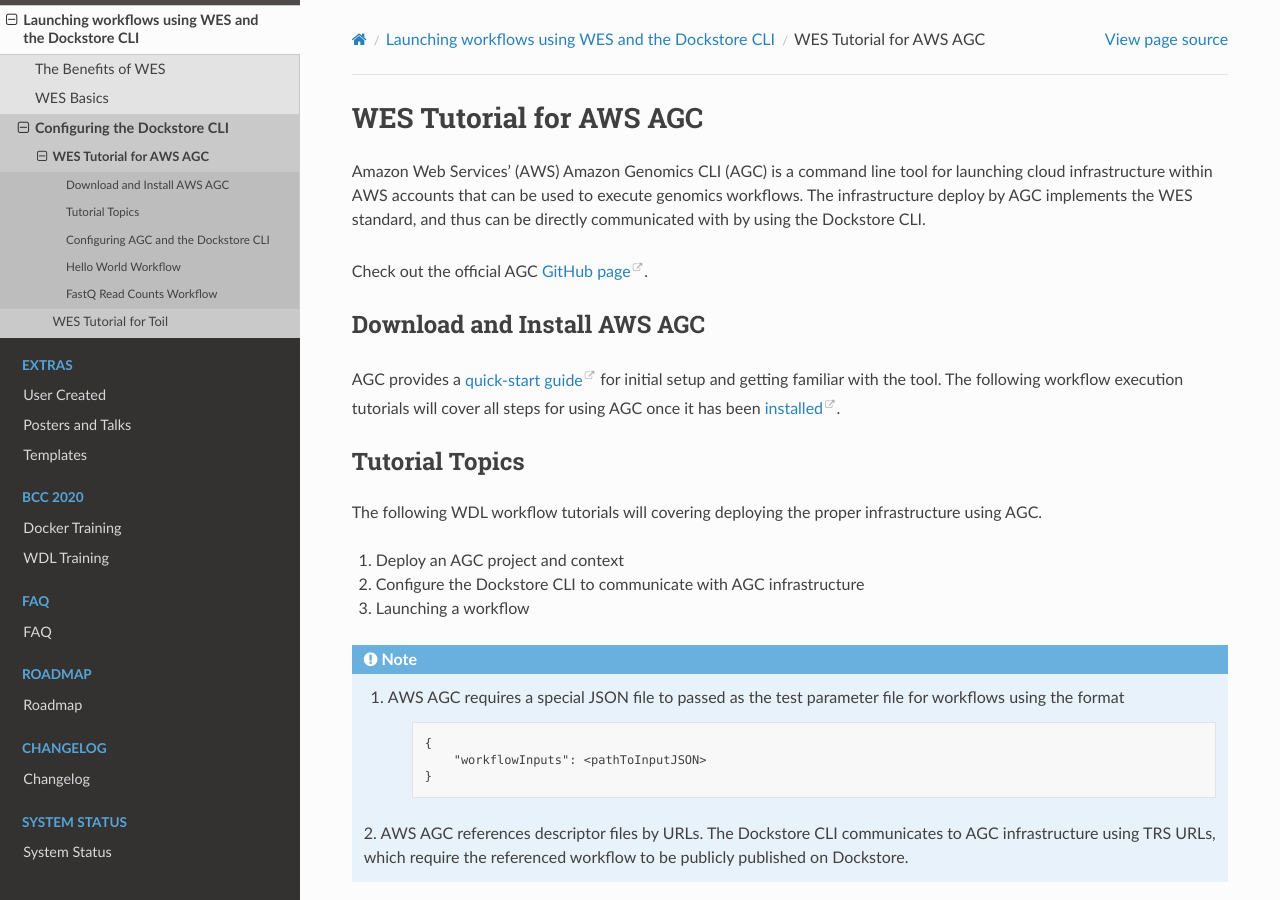
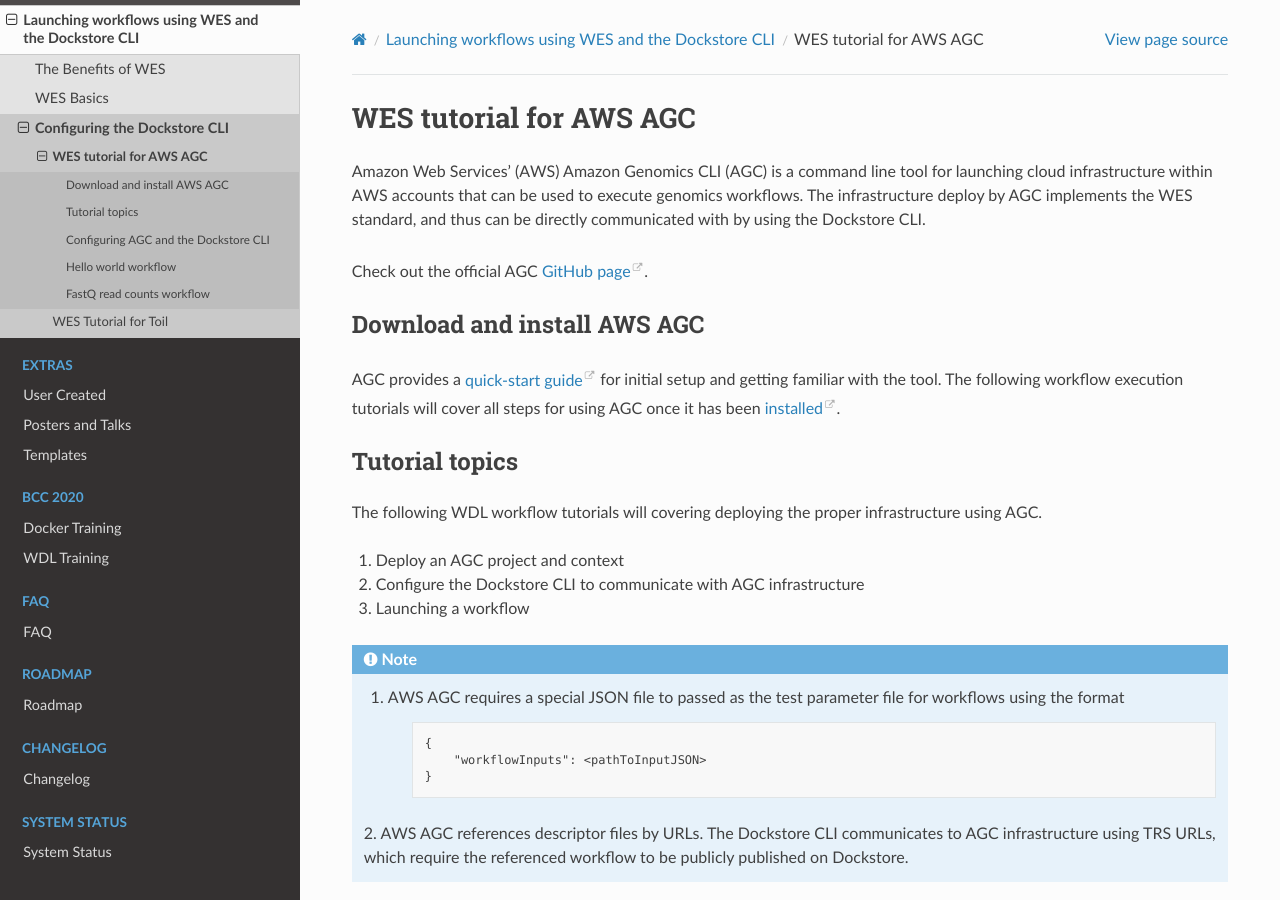
Before and after one commit to dockstore/dockstore-documentation, a Sphinx documentation site: the page built from docs/advanced-topics/wes/wes-agc-tutorial.rst, in a window 1280 px wide and 900 px high. Built offline with Sphinx 7.4.7 and the Read the Docs theme 2.0.0, drawn with Linux system fonts in a browser that asks for light colours; some of the changed text lies outside the part shown.

Commit message:
title fixes

```diff
--- a/docs/advanced-topics/wes/wes-agc-tutorial.rst
+++ b/docs/advanced-topics/wes/wes-agc-tutorial.rst
@@ -1,4 +1,4 @@
-WES Tutorial for AWS AGC
+WES tutorial for AWS AGC
 ========================
 Amazon Web Services' (AWS) Amazon Genomics CLI (AGC) is a command line tool for launching cloud infrastructure
 within AWS accounts that can be used to execute genomics workflows. The infrastructure deploy by AGC implements the WES
@@ -6,7 +6,7 @@
 
 Check out the official AGC `GitHub page <https://github.com/aws/amazon-genomics-cli>`_.
 
-Download and Install AWS AGC
+Download and install AWS AGC
 ----------------------------
 AGC provides a `quick-start guide <https://aws.github.io/amazon-genomics-cli/docs/getting-started/>`_ for initial setup
 and getting familiar with the tool. The following workflow execution tutorials will cover all steps for using AGC once
@@ -15,7 +15,7 @@
 
 
 
-Tutorial Topics
+Tutorial topics
 ----------------
 The following WDL workflow tutorials will covering deploying the proper infrastructure using AGC.
 
@@ -109,7 +109,7 @@
 
     The AGC context and Dockstore configuration file do not need to be modified for the remainder of these examples, and will continue to function until the resources are modified and/or destroyed.
 
-Hello World Workflow
+Hello world workflow
 ---------------------
 The Dockstore entry associated with this workflow can be found here `agc-hello-world <https://dockstore.org/workflows/github.com/dockstore-testing/wes-testing/agc-hello-world:main?tab=info>`_.
 
@@ -182,7 +182,7 @@
 
     Notice that the output for the worklow ``w``, task ``hello`` is "Hello from AGC".
 
-FastQ Read Counts Workflow
+FastQ read counts workflow
 --------------------------
 The Dockstore entry associated with this workflow can be found here `agc-fastq-read-counts <https://dockstore.org/workflows/github.com/dockstore-testing/wes-testing/agc-fastq-read-counts:main?tab=info>`_.
 
```
